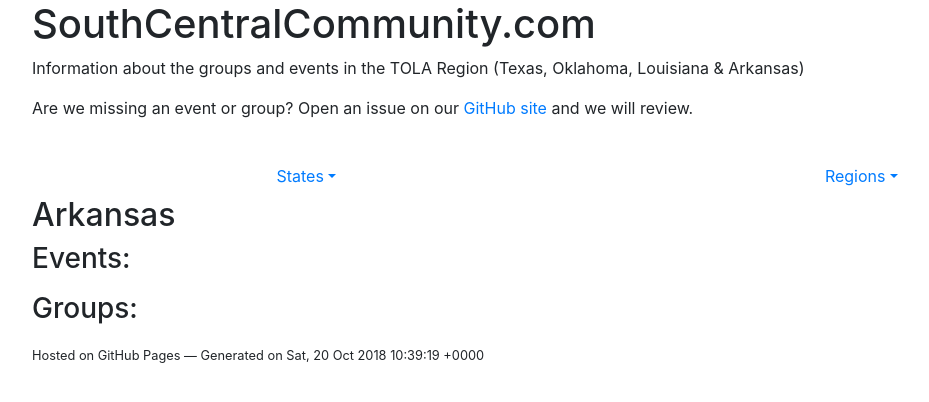
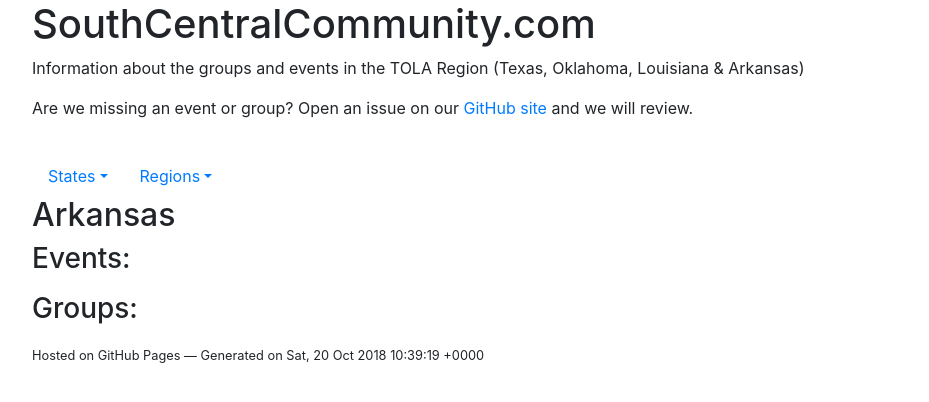
Before and after one commit to southcentralcommunity/southcentralcommunity.github.io, a Jekyll site: the page built from _states/AR.md, in a window 1280 px wide. Shown: the top 402 px of the page, without its empty margins (53-982 px from the left). Built offline with Jekyll 4.4.1, drawn with Linux system fonts in a browser that asks for light colours.

Commit message:
left align menu

```diff
--- a/_layouts/default.html
+++ b/_layouts/default.html
@@ -23,7 +23,7 @@
                 <p>Are we missing an event or group? Open an issue on our <a href="https://github.com/southcentralcommunity/southcentralcommunity.github.io/issues">GitHub site</a> and we will review.</p>
             </header>
             <nav>
-              <ul class="nav nav-fill">
+              <ul class="nav">
                   <li class="nav-item dropdown">
                     <a class="nav-link dropdown-toggle" data-toggle="dropdown" href="#" aria-haspopup="true" aria-expanded="false">States</a>
                     <div class="dropdown-menu">
@@ -46,7 +46,7 @@
             </nav>
             <section>
                 {{ content }}
-              </section>
+            </section>
             <footer>
                 <p><small>Hosted on GitHub Pages &mdash; Generated on {{ site.time | date_to_rfc822 }}</small></p>
             </footer>
```
